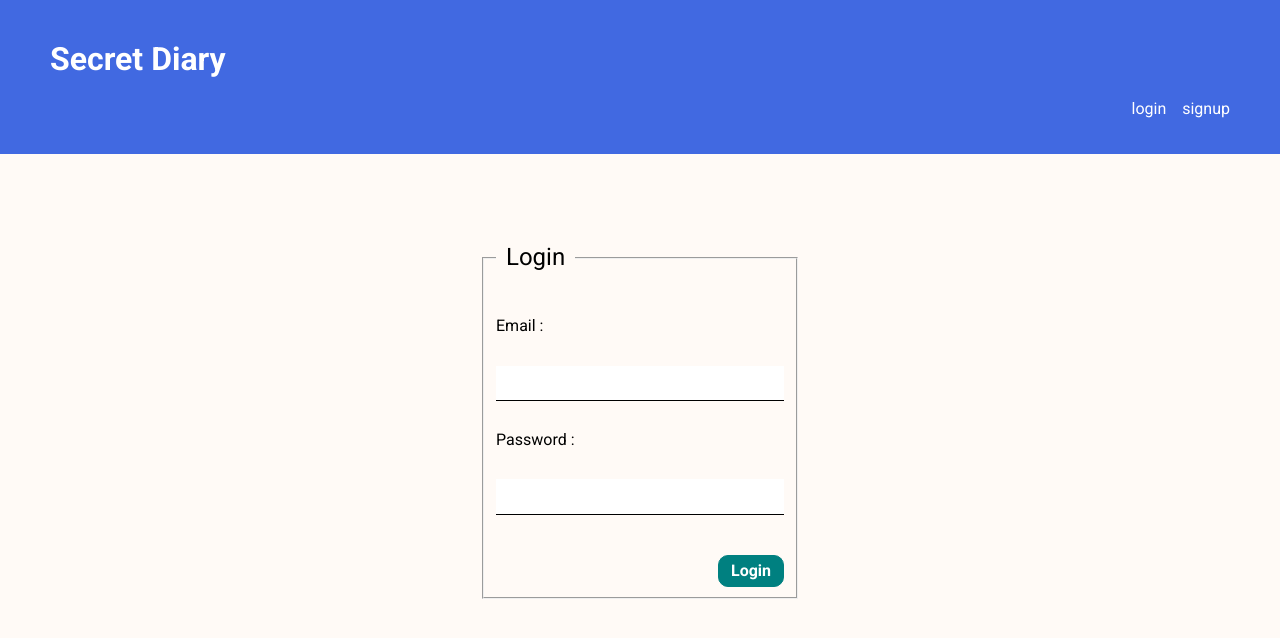
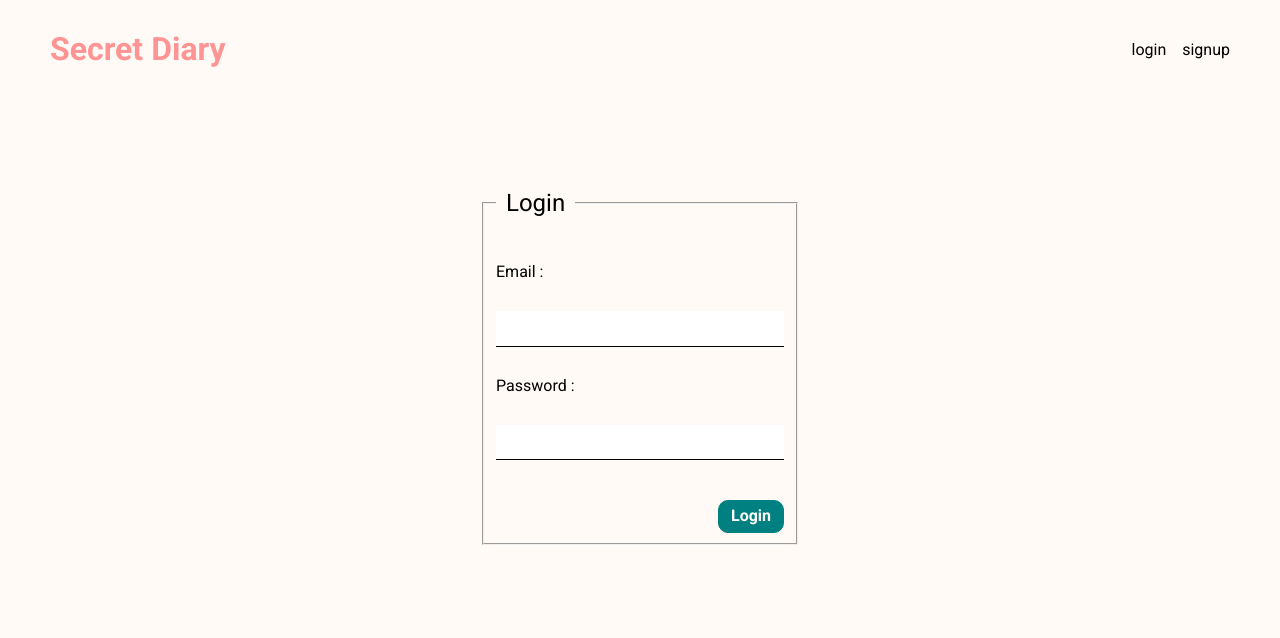
Before and after one commit to sojeongsojeong-park/diary, a React (Create React App) app: page /login in a window 1280 px wide. Shown: the top 638 px of the page. Built offline with nearby package versions, Linux system fonts and the light colour scheme; no server answers.

Commit message:
style: change nav style

```diff
--- a/src/components/Nav/Nav.module.css
+++ b/src/components/Nav/Nav.module.css
@@ -1,6 +1,7 @@
 .nav {
-  background-color: royalblue;
-  padding: 20px 50px;
+  display: flex;
+  justify-content: space-between;
+  padding: 10px 50px;
 }
 
 .nav .list_nav {
@@ -11,11 +12,11 @@
 }
 
 .nav .title {
-  color: #fff;
+  color: #ff9494;
 }
 
 .nav a {
-  color: #fff;
+  color: black;
   text-decoration: none;
 }
 
@@ -23,7 +24,7 @@
   margin-left: 20px;
   padding: 6px 12px;
   border-radius: 10px;
-  background-color: teal;
+  background-color: #ff9494;
   border: none;
   color: #fff;
   cursor: pointer;
```
